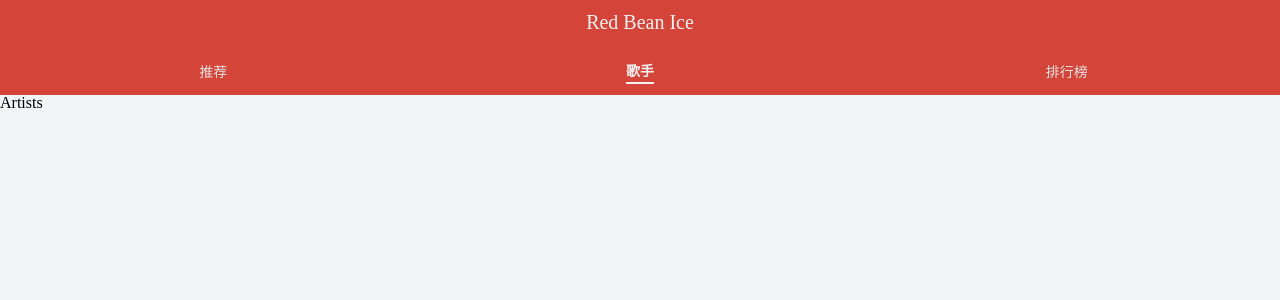
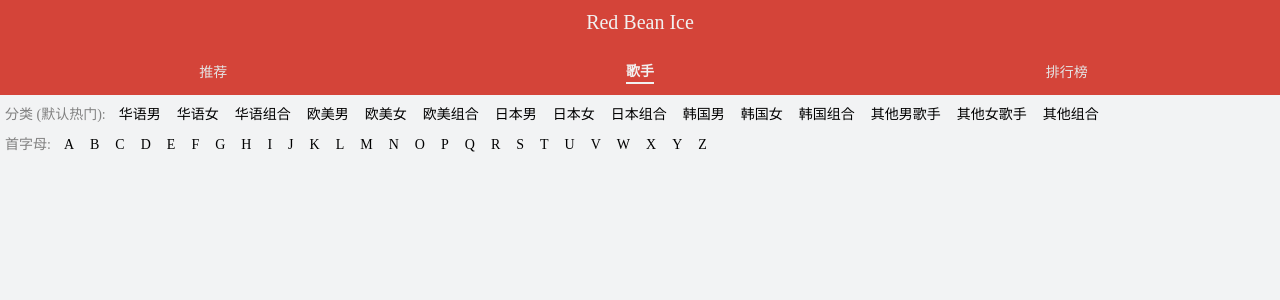
Before and after one commit to Captain-Tab/cloud-music, a React (Create React App) app: page /artists in a window 1280 px wide. Shown: the top 300 px of the page. Built offline with nearby package versions, Linux system fonts and the light colour scheme; a web font is replaced by a local one; what redux-immutable would draw is missing.

Commit message:
feat: update artist page

```diff
--- /dev/null
+++ b/src/component/common/horizontal-list/index.tsx
@@ -0,0 +1,89 @@
+import React, { useRef, useEffect, memo } from 'react';
+import styled from 'styled-components';
+import Scroll from "../scroll";
+import cx from "classnames";
+
+
+interface IHoriPorps  {
+    list: any[];
+    oldVal?: string;
+    title?: string;
+    handleClick: (arg: any)=> any;
+}
+
+const defaultProps = {
+    list: [],
+    oldVal: '',
+    title: '',
+    handleClick: null
+};
+
+const HorizontalList = (props: IHoriPorps): JSX.Element => {
+    props = { ...defaultProps, ...props }
+    const Category = useRef(null);
+    const { list, oldVal, title } = props;
+    const { handleClick } = props;
+
+    //加入初始化内容宽度的逻辑
+    useEffect(() => {
+        const categoryDOM = Category.current as any;
+        const tagElems = categoryDOM.querySelectorAll("span");
+        let totalWidth = 0;
+        Array.from(tagElems).forEach((ele: any) => {
+            totalWidth += ele.offsetWidth;
+        });
+        categoryDOM.style.width = `${totalWidth}px`;
+    }, []);
+
+    return (
+        <Scroll direction={"horizontal"}>
+            <div ref={Category}>
+                <List>
+                    <span>{title}</span>
+                    {
+                        list.map((item) => {
+                            return (
+                                <ListItem
+                                    key={item.key}
+                                    className={cx({'selected': oldVal === item.key})}
+                                    onClick={() => handleClick(item.key)}>
+                                    {item.name}
+                                </ListItem>
+                            )
+                        })
+                    }
+                </List>
+            </div>
+        </Scroll>
+    );
+}
+
+
+export default memo(HorizontalList);
+
+const List = styled.div`
+  display: flex;
+  align-items: center;
+  height: 30px;
+  overflow: hidden;
+  >span:first-of-type{
+    display: block;
+    flex: 0 0 auto;
+    padding: 5px 0;
+    margin-right: 5px;
+    color: grey;
+    font-size: ${props => props.theme.fontsizem};
+    vertical-align: middle;
+  }
+`
+const ListItem = styled.span`
+  flex: 0 0 auto;
+  font-size: ${props => props.theme.fontsizem};
+  padding: 5px 8px;
+  border-radius: 10px;
+  &.selected{
+    color: ${props => props.theme.color};
+    border: 1px solid ${props => props.theme.color};
+    opacity: 0.8;
+  }
+`
--- a/src/component/common/icon/Icon.tsx
+++ b/src/component/common/icon/index.tsx
@@ -6,7 +6,7 @@ interface IProps {
     type: string;
 }
 
-const Icon = (props: IProps): JSX.Element =>  {
+const Index = (props: IProps): JSX.Element =>  {
     const { className, type } = props
     return <i  className={cx({
         [`iconfont icon-${type}`]: true,
@@ -14,4 +14,4 @@ const Icon = (props: IProps): JSX.Element =>  {
     })} />
 }
 
-export default Icon
+export default Index
--- a/src/component/common/loading/index.tsx
+++ b/src/component/common/loading/index.tsx
@@ -1,5 +1,16 @@
 import React from 'react';
 import styled, { keyframes } from 'styled-components';
+
+const Loading = () =>  {
+    return (
+        <LoadingWrapper>
+            <div />
+            <div />
+        </LoadingWrapper>
+    );
+}
+
+export default React.memo(Loading);
 
 const loading = keyframes`
   0%, 100% {
@@ -28,14 +39,3 @@ const LoadingWrapper = styled.div`
     animation-delay: -0.7s;
   }
 `
-
-function Loading()  {
-    return (
-        <LoadingWrapper>
-            <div />
-            <div />
-        </LoadingWrapper>
-    );
-}
-
-export default React.memo(Loading);
--- a/src/component/common/scroll/Scroll.tsx
+++ b/src/component/common/scroll/index.tsx
@@ -37,7 +37,7 @@ const defaultProps = {
 };
 
 // eslint-disable-next-line react/display-name
-const Scroll = forwardRef((props: Iprops | any, ref) => {
+const Index = forwardRef((props: Iprops | any, ref) => {
     props = { ...defaultProps, ...props}
     const { direction, click, refresh,  bounceTop, bounceBottom } = props;
     const { pullUp, pullDown, onScroll } = props;
@@ -130,7 +130,7 @@ const Scroll = forwardRef((props: Iprops | any, ref) => {
     );
 })
 
-export default Scroll;
+export default Index;
 
 const ScrollContainer = styled.div`
   width: 100%;
--- a/src/component/layout/TopBar.tsx
+++ b/src/component/layout/TopBar.tsx
@@ -1,6 +1,6 @@
 import React, {useEffect, useState} from "react";
 import styled from "styled-components";
-import Icon from "../common/icon/Icon";
+import Index from "../common/icon";
 import { NavLink } from "react-router-dom";
 import cx from "classnames";
 
@@ -26,9 +26,9 @@ const TopBar = (props: Iprops) :JSX.Element =>  {
         <Main>
             <TopWrapper>
                 <TopContent>
-                    <Icon  className={'customIcon'} type={'menu'}/>
+                    <Index className={'customIcon'} type={'menu'}/>
                     <span>Red Bean Ice</span>
-                    <Icon className={'customIcon'} type={'search'} />
+                    <Index className={'customIcon'} type={'search'} />
                 </TopContent>
 
                 <Tab>
--- /dev/null
+++ b/src/const/testVariable.ts
@@ -0,0 +1,169 @@
+// 歌手种类
+export const categoryTypes = [{
+    name: "华语男",
+    key: "1001"
+},
+    {
+        name: "华语女",
+        key: "1002"
+    },
+    {
+        name: "华语组合",
+        key: "1003"
+    },
+    {
+        name: "欧美男",
+        key: "2001"
+    },
+    {
+        name: "欧美女",
+        key: "2002"
+    },
+    {
+        name: "欧美组合",
+        key: "2003"
+    },
+    {
+        name: "日本男",
+        key: "6001"
+    },
+    {
+        name: "日本女",
+        key: "6002"
+    },
+    {
+        name: "日本组合",
+        key: "6003"
+    },
+    {
+        name: "韩国男",
+        key: "7001"
+    },
+    {
+        name: "韩国女",
+        key: "7002"
+    },
+    {
+        name: "韩国组合",
+        key: "7003"
+    },
+    {
+        name: "其他男歌手",
+        key: "4001"
+    },
+    {
+        name: "其他女歌手",
+        key: "4002"
+    },
+    {
+        name: "其他组合",
+        key: "4003"
+    },
+];
+
+// 歌手首字母
+export const alphaTypes = [{
+    key: "A",
+    name: "A"
+},
+    {
+        key: "B",
+        name: "B"
+    },
+    {
+        key: "C",
+        name: "C"
+    },
+    {
+        key: "D",
+        name: "D"
+    },
+    {
+        key: "E",
+        name: "E"
+    },
+    {
+        key: "F",
+        name: "F"
+    },
+    {
+        key: "G",
+        name: "G"
+    },
+    {
+        key: "H",
+        name: "H"
+    },
+    {
+        key: "I",
+        name: "I"
+    },
+    {
+        key: "J",
+        name: "J"
+    },
+    {
+        key: "K",
+        name: "K"
+    },
+    {
+        key: "L",
+        name: "L"
+    },
+    {
+        key: "M",
+        name: "M"
+    },
+    {
+        key: "N",
+        name: "N"
+    },
+    {
+        key: "O",
+        name: "O"
+    },
+    {
+        key: "P",
+        name: "P"
+    },
+    {
+        key: "Q",
+        name: "Q"
+    },
+    {
+        key: "R",
+        name: "R"
+    },
+    {
+        key: "S",
+        name: "S"
+    },
+    {
+        key: "T",
+        name: "T"
+    },
+    {
+        key: "U",
+        name: "U"
+    },
+    {
+        key: "V",
+        name: "V"
+    },
+    {
+        key: "W",
+        name: "W"
+    },
+    {
+        key: "X",
+        name: "X"
+    },
+    {
+        key: "Y",
+        name: "Y"
+    },
+    {
+        key: "Z",
+        name: "Z"
+    }
+];
--- a/src/view/artists/index.tsx
+++ b/src/view/artists/index.tsx
@@ -1,8 +1,44 @@
-import React from "react";
+import React, {useState} from "react";
+import {alphaTypes, categoryTypes} from "../../const/testVariable";
+import HorizontalList from "../../component/common/horizontal-list";
+import styled from "styled-components";
 
-const Artists = (props: any) : JSX.Element => {
-    console.log('props', props)
-    return <div>Artists</div>
+const Artists = () : JSX.Element => {
+
+    const [category, setCategory] = useState('');
+    const [alpha, setAlpha] = useState('');
+
+    const handleUpdateAlpha = (val: string) => {
+        setAlpha (val);
+    }
+
+    const handleUpdateCategory = (val: string) => {
+        setCategory (val);
+    }
+
+    return (
+        <NavContainer>
+            <HorizontalList
+                list={categoryTypes}
+                title={"分类 (默认热门):"}
+                handleClick={handleUpdateCategory}
+                oldVal={category} />
+            <HorizontalList
+                list={alphaTypes}
+                title={"首字母:"}
+                handleClick={val => handleUpdateAlpha (val)}
+                oldVal={alpha} />
+        </NavContainer>
+    )
 }
 
 export default React.memo(Artists)
+
+const NavContainer = styled.div`
+  box-sizing: border-box;
+  position: fixed;
+  top: 95px;
+  width: 100%;
+  padding: 5px;
+  overflow: hidden;
+`;
--- a/src/view/recommend/index.tsx
+++ b/src/view/recommend/index.tsx
@@ -2,7 +2,7 @@ import React, { useEffect } from "react";
 import styled from "styled-components";
 import Slider from "./Slider";
 import List from "./List"
-import Scroll from "../../component/common/scroll/Scroll"
+import Index from "../../component/common/scroll"
 import { connect } from "react-redux"
 import { forceCheck } from 'react-lazyload';
 import { getBannerList, getRecommendList} from '../../store/recommend/actionCreators'
@@ -30,9 +30,9 @@ const Recommend = (props: any) : JSX.Element => {
             <Slider list={bannerListJS}/>
             <Content>
                 <h1 className="title"> 推荐歌单 </h1>
-                <Scroll onScroll={ forceCheck }>
+                <Index onScroll={ forceCheck }>
                     <List list={recommendListJS} />
-                </Scroll>
+                </Index>
                 { enterLoading ? <Loading/> : null}
             </Content>
         </Main>
```
Also changed, not shown: 1 other file (tests, documents, lock files or other folders).
